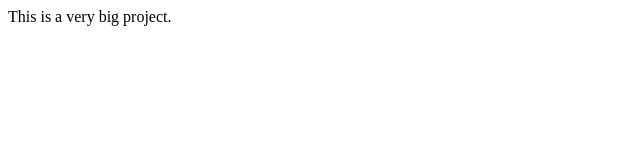
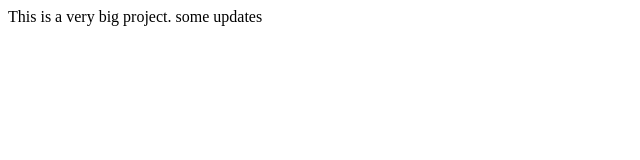
Before and after one commit to Mitesh1997/gitstuty, a plain HTML site: page index.html in a window 1280 px wide. Shown: the whole page, without its empty margins (0-640 px from the left). Drawn offline with Linux system fonts and the light colour scheme.

Commit message:
Third change

```diff
--- a/index.html
+++ b/index.html
@@ -10,6 +10,7 @@
 
 <body>
     This is a very big project.
+    some updates
 </body>
 
 </html>
```
Also changed, not shown: 1 other file.
